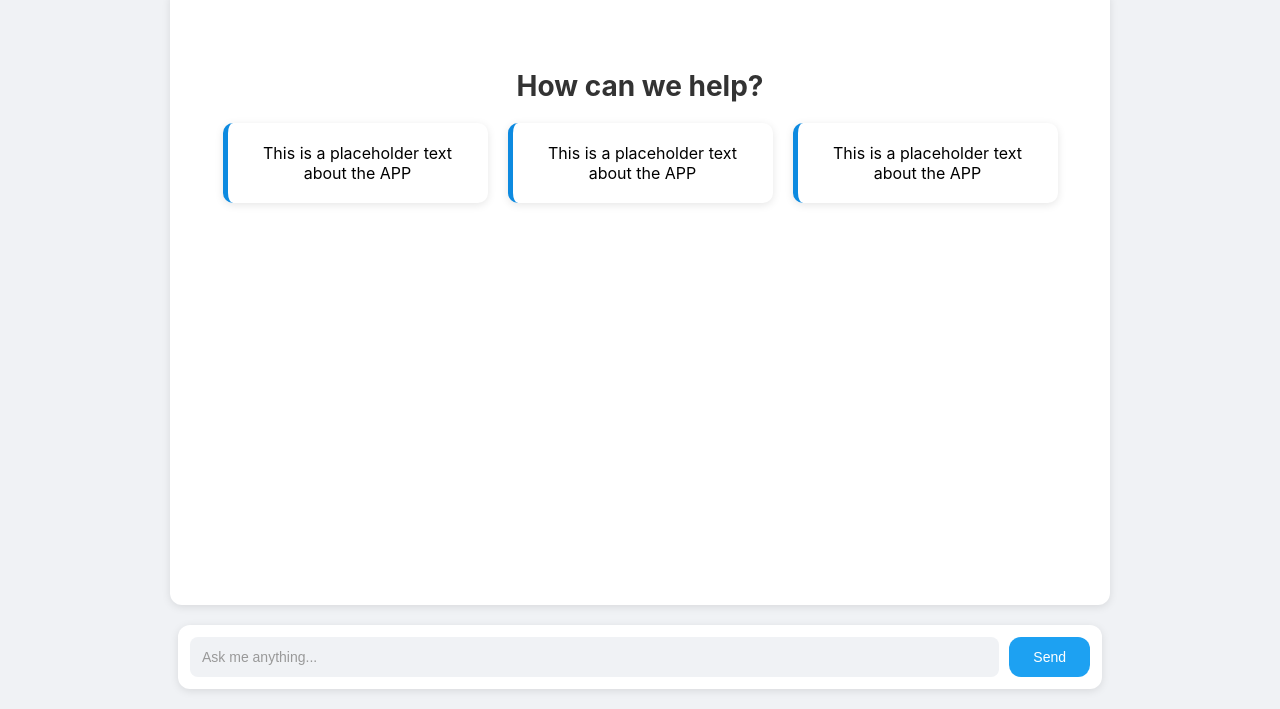
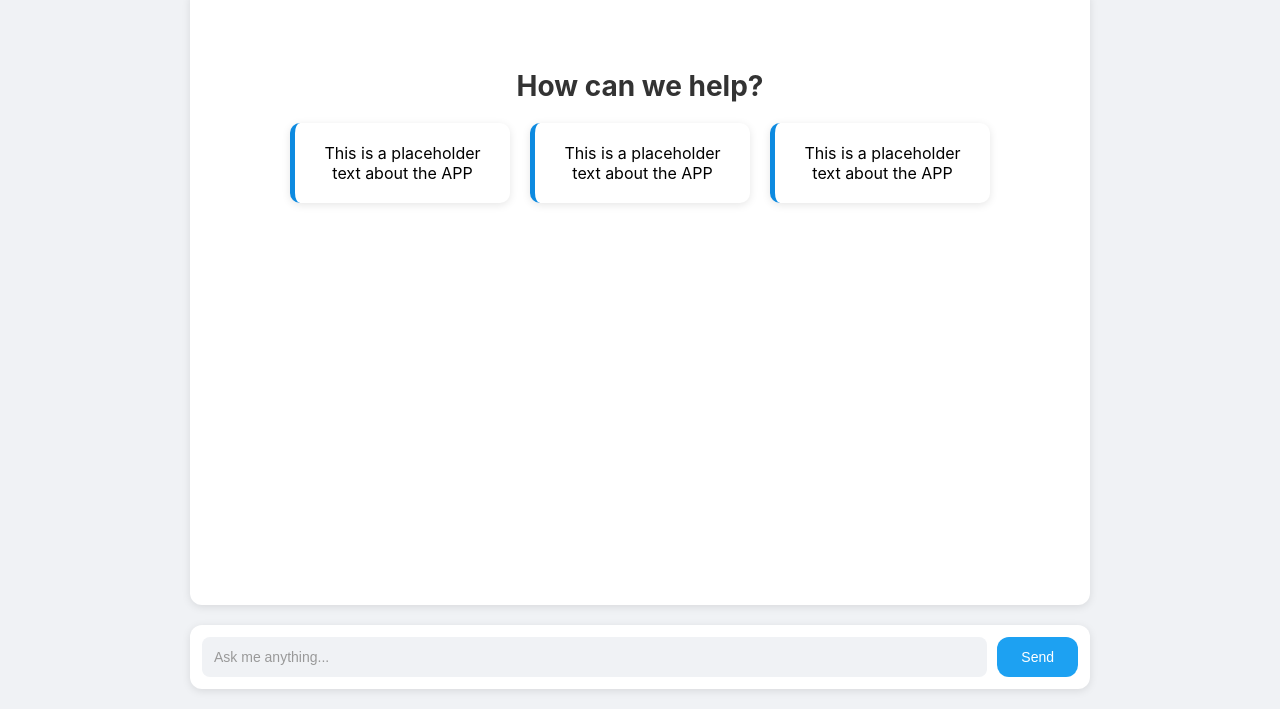
Before and after one commit to thiru1308/chat, a plain HTML site: page index.html in a window 1280 px wide. Shown: the part 91-800 px from the top of the page. Drawn offline with Linux system fonts and the light colour scheme.

Commit message:
fixes for style issue

```diff
--- a/Styles/styles.css
+++ b/Styles/styles.css
@@ -1,10 +1,15 @@
+*{
+  margin: 0;
+  padding: 0;
+  box-sizing: border-box;
+}
 body {
   font-family: 'Inter', Arial, sans-serif;
   margin: 0;
   padding: 0;
   background-color: #f0f2f5;
   display: flex;
-  min-height: 100vh;
+  height: 100vh;
   overflow: auto;
 }
 
@@ -212,7 +217,6 @@ body {
   background-color: #0d8ae0;
 }
 
-/* Responsive Design */
 @media (max-width: 768px) {
   .main-content {
     padding: 10px;
```
